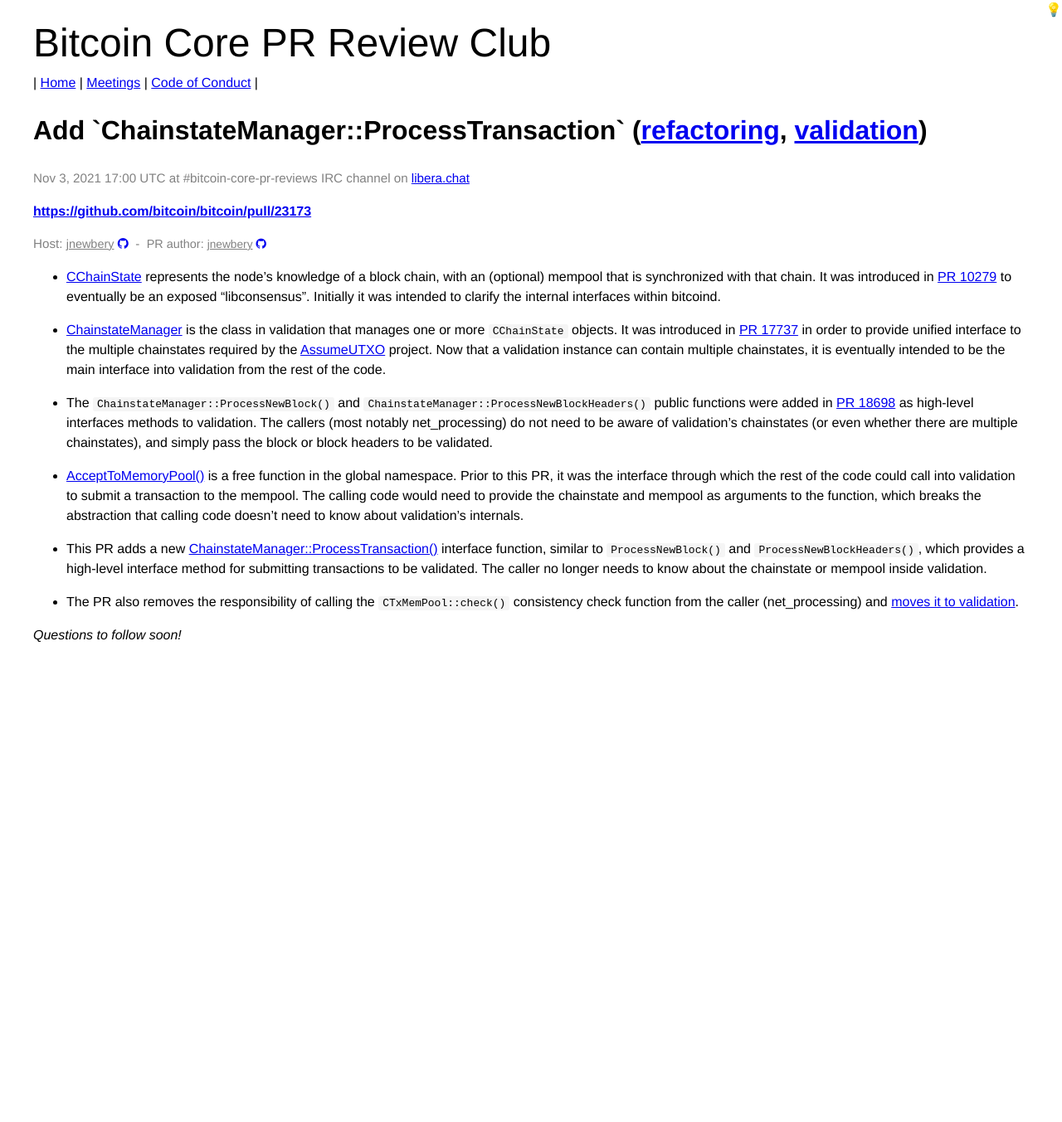
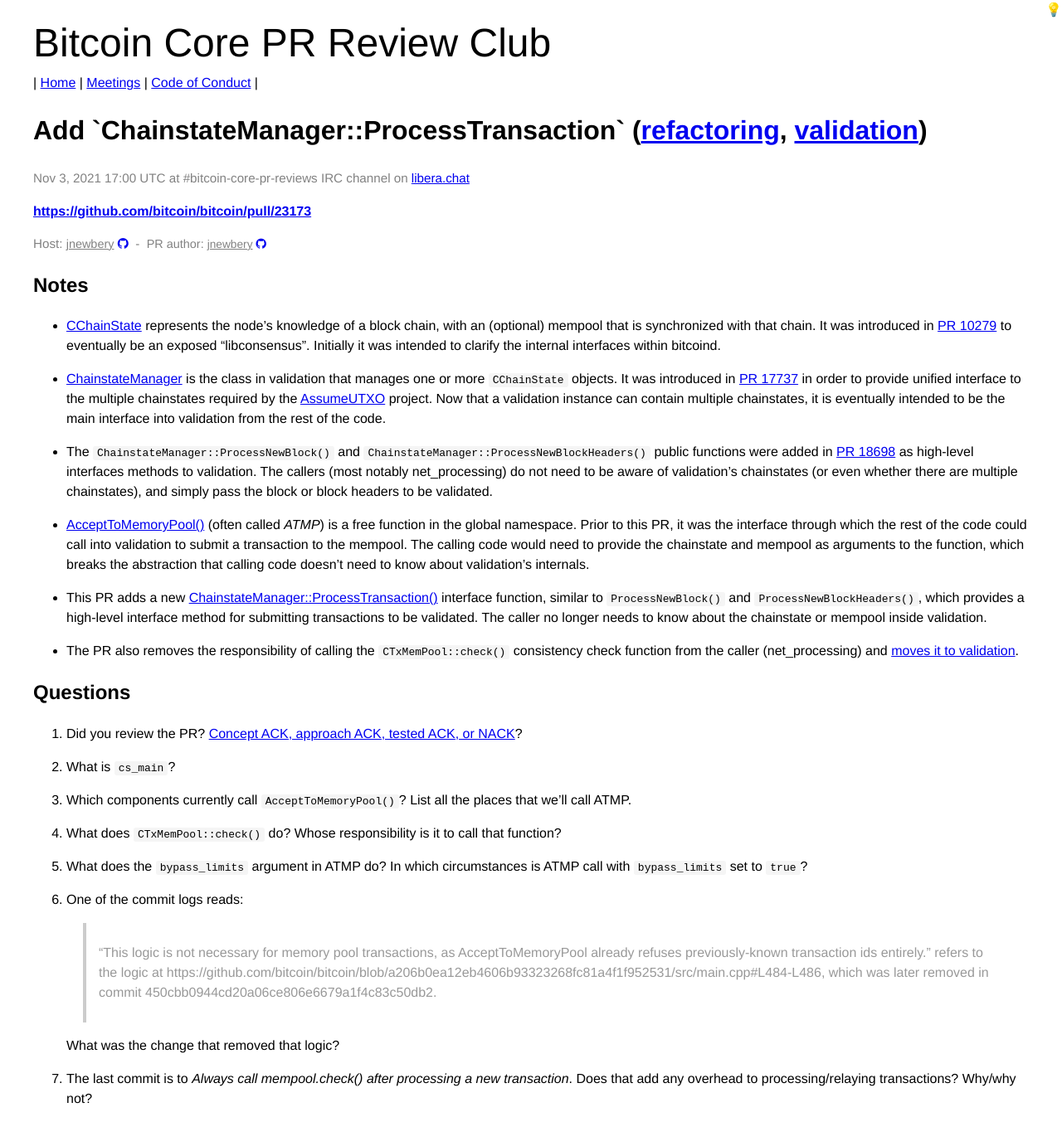
Before and after one commit to bitcoin-core-review-club/website, a Jekyll site: the page built from _posts/2021-11-03-#23173.md, in a window 1280 px wide. Shown: the whole page at 83% size. Built offline with Jekyll 4.4.1, drawn with Linux system fonts in a browser that asks for light colours; before the commit the page ends 916 px from its top, so only the background shows below that.

Commit message:
Add n23173 questions

```diff
--- a/_posts/2021-11-03-#23173.md
+++ b/_posts/2021-11-03-#23173.md
@@ -9,6 +9,8 @@
 status: upcoming
 commit: f87e07c6f
 ---
+
+## Notes
 
 - [CChainState](https://github.com/bitcoin/bitcoin/blob/f87e07c6f/src/validation.h#L537-L551)
   represents the node's knowledge of a block chain, with an (optional)
@@ -34,7 +36,7 @@
   validated.
 
 - [AcceptToMemoryPool()](https://github.com/bitcoin/bitcoin/blob/f87e07c6f/src/validation.h#L208-L222)
-  is a free function in the global namespace. Prior to this PR, it was the
+  (often called _ATMP_) is a free function in the global namespace. Prior to this PR, it was the
   interface through which the rest of the code could call into validation to
   submit a transaction to the mempool. The calling code would need to provide the
   chainstate and mempool as arguments to the function, which breaks the abstraction
@@ -51,15 +53,29 @@
   consistency check function from the caller (net_processing) and
   [moves it to validation](https://github.com/bitcoin-core-review-club/bitcoin/commit/f87e07c6f).
 
-*Questions to follow soon!*
+## Questions
 
-<!-- TODO: Before meeting, add notes and questions
-## Notes
+1. Did you review the PR? [Concept ACK, approach ACK, tested ACK, or NACK](https://github.com/bitcoin/bitcoin/blob/master/CONTRIBUTING.md#peer-review)?
 
-## Questions
-1. Did you review the PR? [Concept ACK, approach ACK, tested ACK, or NACK](https://github.com/bitcoin/bitcoin/blob/master/CONTRIBUTING.md#peer-review)?
--->
+1. What is `cs_main`?
 
+1. Which components currently call `AcceptToMemoryPool()`? List all the places that we'll call ATMP.
+
+1. What does `CTxMemPool::check()` do? Whose responsibility is it to call that function?
+
+1. What does the `bypass_limits` argument in ATMP do? In which circumstances is ATMP call with `bypass_limits` set to `true`?
+
+1. One of the commit logs reads:
+
+   > "This logic is not necessary for memory pool transactions, as
+   > AcceptToMemoryPool already refuses previously-known transaction ids
+   > entirely." refers to the logic at
+   > https://github.com/bitcoin/bitcoin/blob/a206b0ea12eb4606b93323268fc81a4f1f952531/src/main.cpp#L484-L486,
+   > which was later removed in commit 450cbb0944cd20a06ce806e6679a1f4c83c50db2.
+
+   What was the change that removed that logic?
+
+1. The last commit is to _Always call mempool.check() after processing a new transaction_. Does that add any overhead to processing/relaying transactions? Why/why not?
 
 <!-- TODO: After meeting, uncomment and add meeting log between the irc tags
 ## Meeting Log
```
